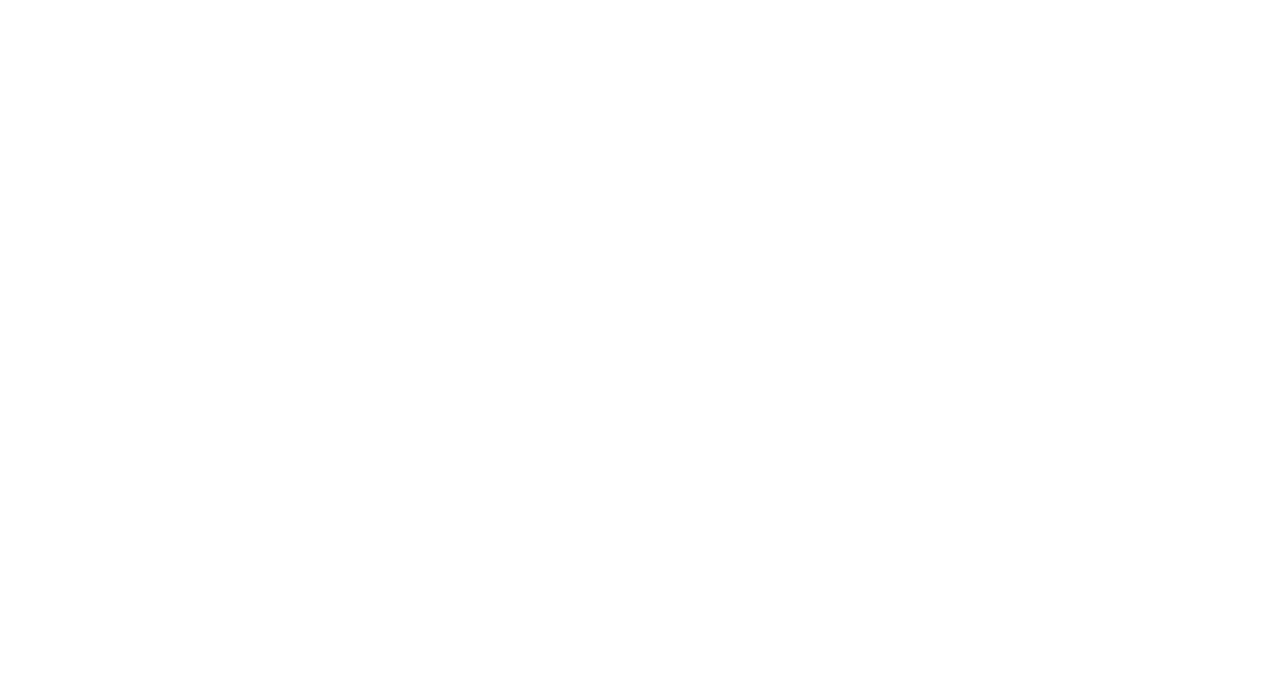
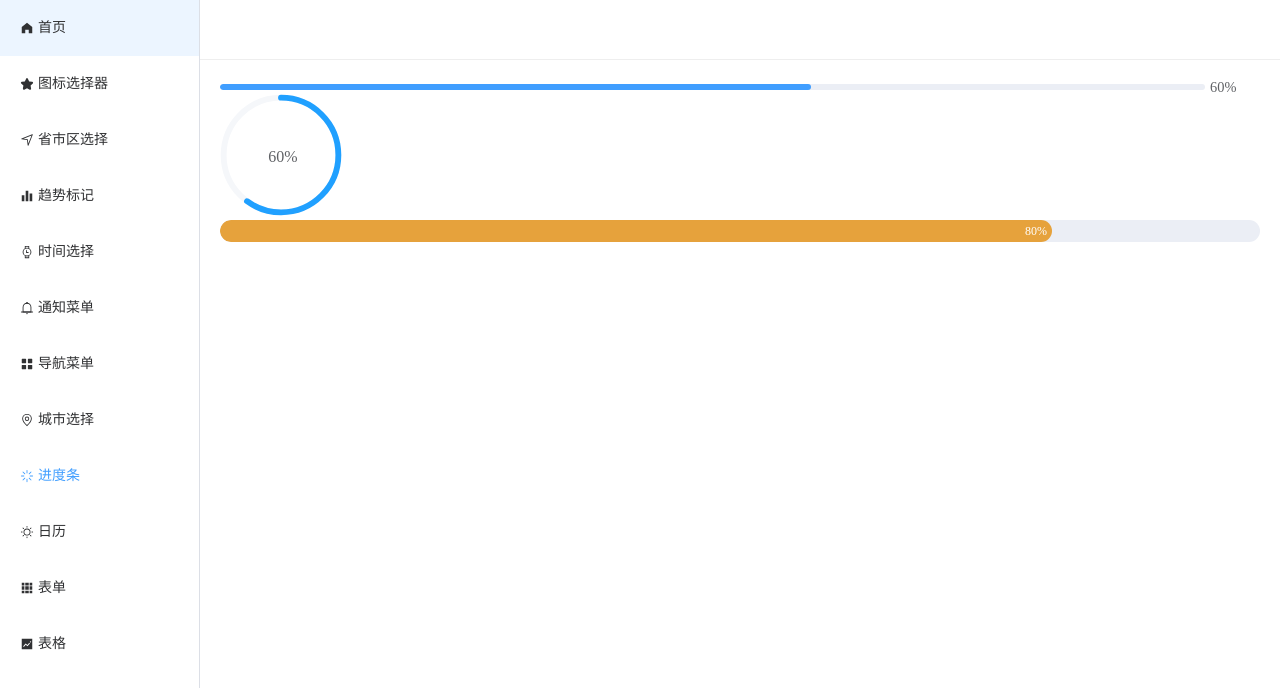
Before and after one commit to isakya/my-components-vue3_elplus, a Vue app: page /#/progress in a window 1280 px wide. Before the commit this address had no page. Shown: the top 688 px of the page. Built offline with nearby package versions, Linux system fonts and the light colour scheme.

Commit message:
完成进度条组件封装

```diff
--- a/src/components/index.ts
+++ b/src/components/index.ts
@@ -5,6 +5,7 @@
 import notification from './notification'
 import list from './list'
 import menu from './menu'
+import progress from './progress'
 
 const components  = [
   chooseArea,
@@ -12,7 +13,8 @@
   trend,
   notification,
   list,
-  menu
+  menu,
+  progress
 ]
 
 // 批量注册组件
--- a/src/components/menu/src/index.vue
+++ b/src/components/menu/src/index.vue
@@ -69,6 +69,8 @@
 }
 
 svg {
-  margin-right: 10px;
+  margin-right: 4px;
+  width: 1em;
+  height: 1em;
 }
 </style>
--- /dev/null
+++ b/src/components/progress/index.ts
@@ -0,0 +1,11 @@
+import {App} from 'vue'
+import progress from './src/index.vue'
+
+// 让这个组件可以通过use的形式使用
+export default{
+  // 导出install的方法是 vue.use的固定用法
+  // 要么函数叫install，要么对象里面有个属性叫install
+  install(app: App) {
+    app.component('my-progress', progress)
+  }
+}
--- /dev/null
+++ b/src/components/progress/src/index.vue
@@ -0,0 +1,43 @@
+<template>
+  <el-progress v-bind="$attrs" :percentage="p"></el-progress>
+</template>
+
+<script setup lang="ts">
+import { onMounted, toRefs, ref } from "vue"
+let props = defineProps({
+  // 进度条进度
+  percentage: {
+    type: Number,
+    default: 0
+  },
+  // 进度条是否有动画效果
+  isAnimation: {
+    type: Boolean,
+    default: false
+  },
+  // 动画时长(毫秒)
+  time: {
+    type: Number,
+    default: 3000
+  }
+})
+let p = ref(0)
+onMounted(() => {
+  if (props.isAnimation) {
+    // 规定时间内加载完成
+    let t = Math.ceil(props.time / props.percentage)
+    let timer = setInterval(() => {
+      p.value += 1
+      if (p.value >= props.percentage) {
+        p.value = props.percentage
+        clearInterval(timer)
+      }
+    }, t)
+  } else {
+    p.value = props.percentage
+  }
+})
+</script>
+
+<style lang="scss" scoped>
+</style>
--- a/src/router/index.ts
+++ b/src/router/index.ts
@@ -32,6 +32,10 @@
       {
         path: '/menu',
         component: () => import('../views/menu/index.vue')
+      },
+      {
+        path: '/progress',
+        component: () => import('../views/progress/index.vue')
       }
     ]
   },
--- a/src/styles/base.scss
+++ b/src/styles/base.scss
@@ -3,10 +3,10 @@
   padding: 0;
 }
 
-svg {
-  width: 1em;
-  height: 1em;
-}
+// svg {
+//   width: 1em;
+//   height: 1em;
+// }
 
 html,
 body,
--- /dev/null
+++ b/src/views/progress/index.vue
@@ -0,0 +1,17 @@
+<template>
+  <my-progress isAnimation :percentage="60" />
+  <my-progress isAnimation type="circle" :percentage="60" />
+  <my-progress :text-inside="true" isAnimation :stroke-width="22" :percentage="80" status="warning" />
+</template>
+
+<script setup lang="ts">
+import { toRefs, ref } from "vue"
+
+</script>
+
+<style lang="scss" scoped>
+svg {
+  width: 126px;
+  height: 126px;
+}
+</style>
```
